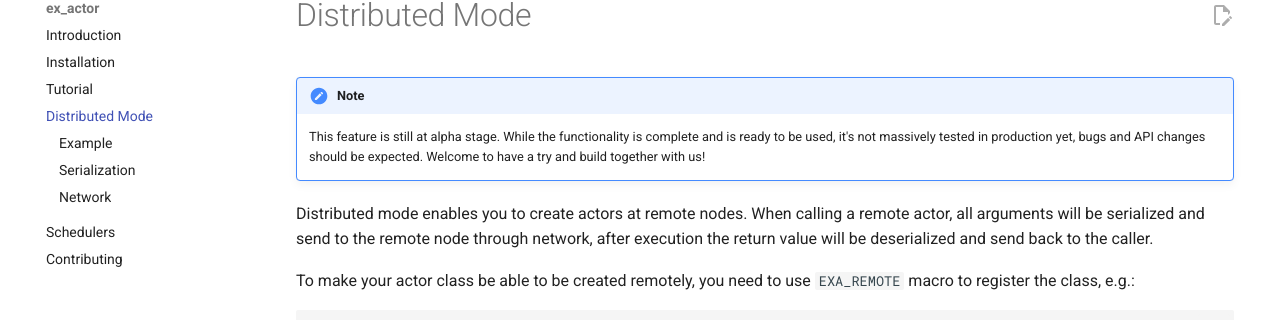
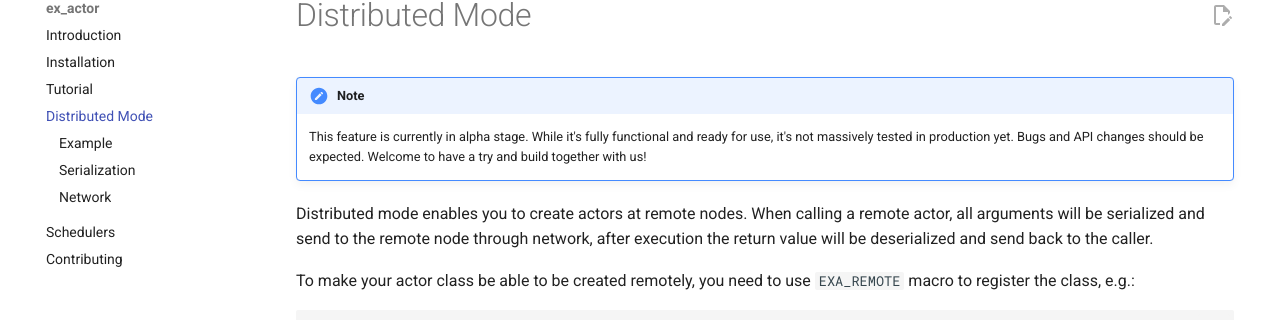
Before and after one commit to ex-actor/ex-actor, an MkDocs documentation site: the page built from docs/contents/distributed_mode.md, in a window 1280 px wide and 900 px high. Shown: the part 103-423 px from the top of the window. Built offline with MkDocs 1.6.1 and Material for MkDocs 9.7.7, drawn with Linux system fonts in a browser that asks for light colours; comment, search, counter and statistics services are not loaded.

```diff
--- a/docs/contents/distributed_mode.md
+++ b/docs/contents/distributed_mode.md
@@ -2,7 +2,7 @@
 
 !!! Note
 
-    This feature is still at alpha stage. While the functionality is complete and is ready to be used, it's not massively tested in production yet, bugs and API changes should be expected. Welcome to have a try and build together with us!
+    This feature is currently in alpha stage. While it's fully functional and ready for use, it's not massively tested in production yet. Bugs and API changes should be expected. Welcome to have a try and build together with us!
 
 
 Distributed mode enables you to create actors at remote nodes. When calling a remote actor, all arguments will be
```
Also changed, not shown: README.md, 1 other file.
